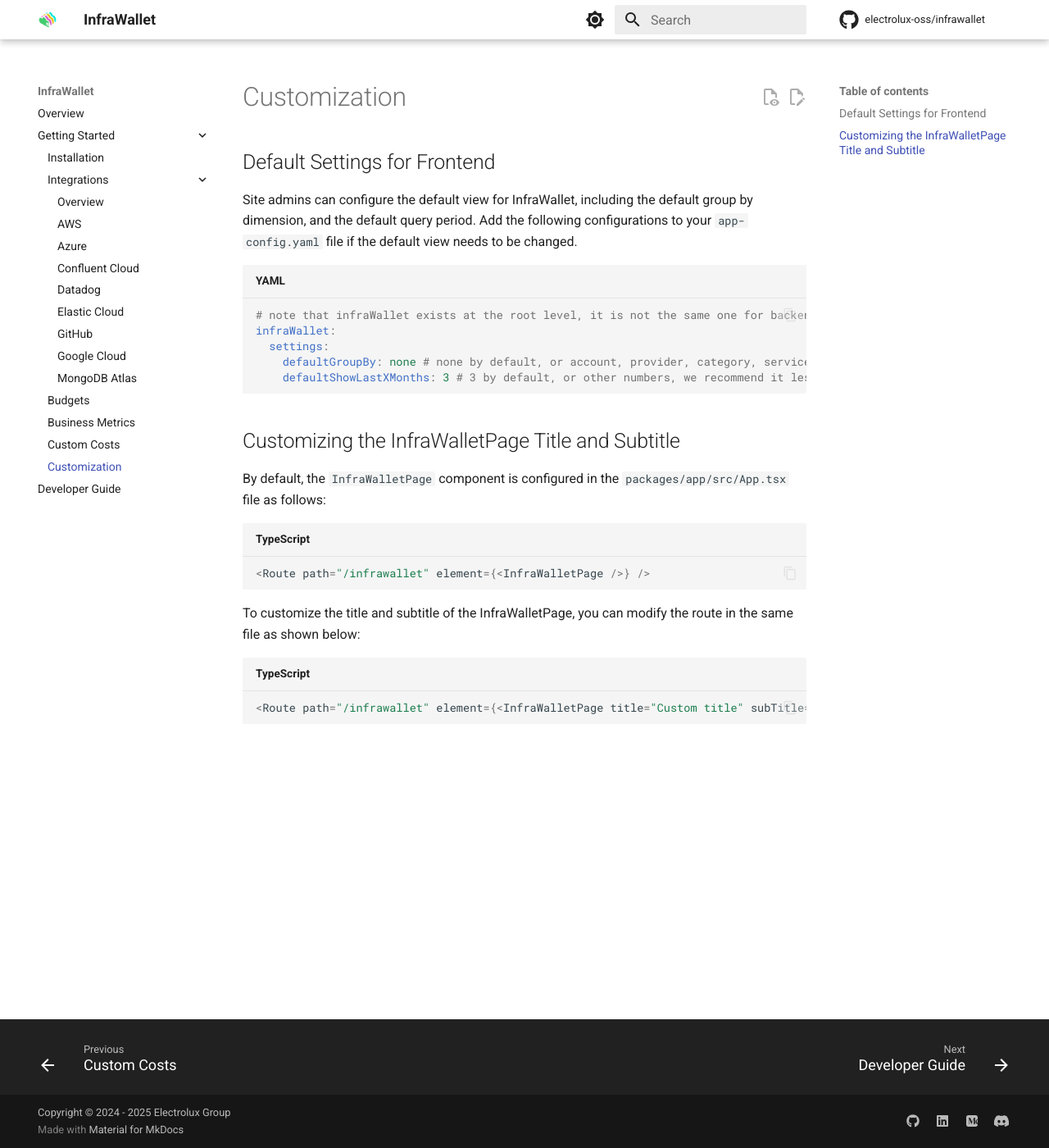
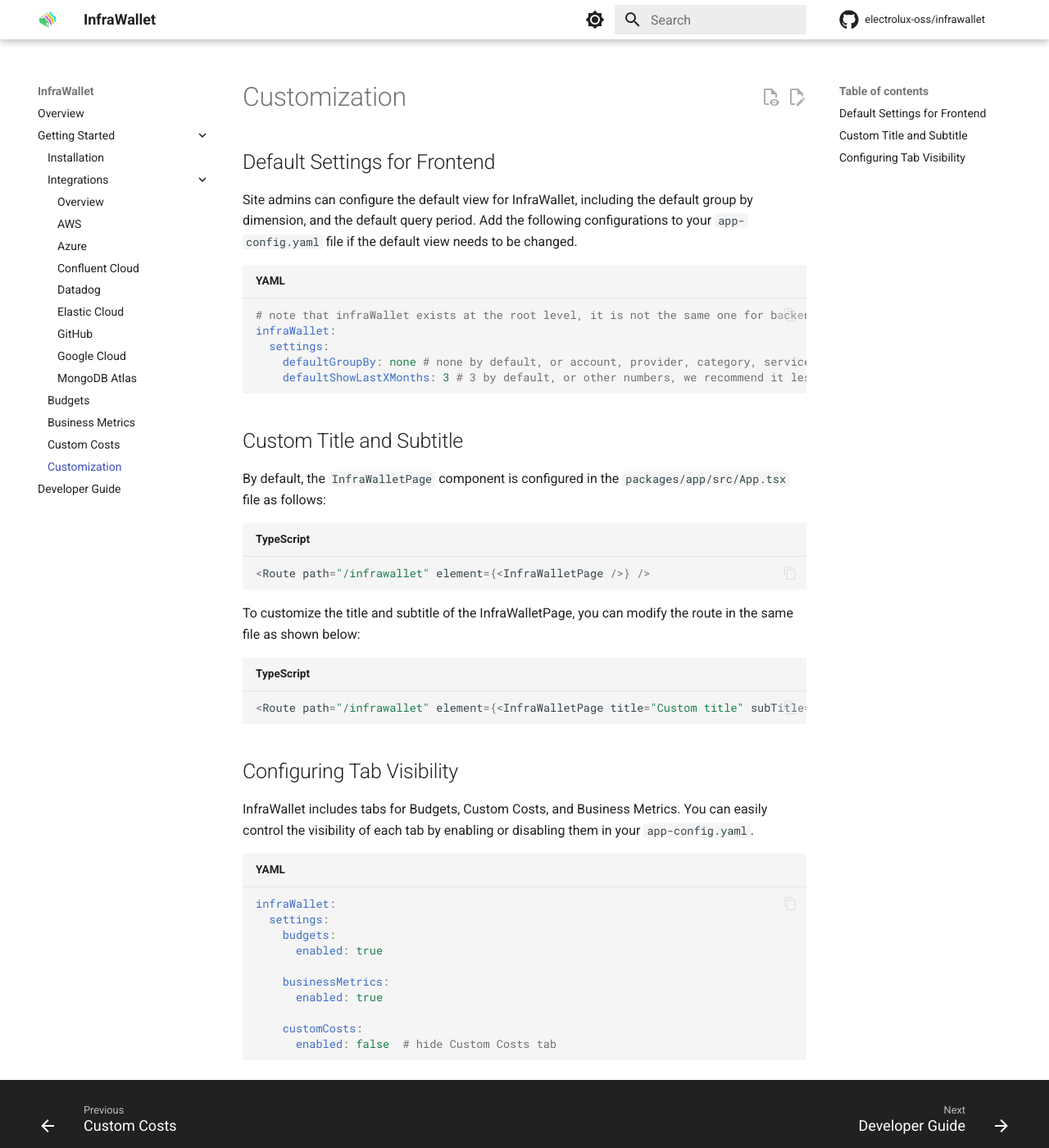
Before and after one commit to electrolux-oss/infrawallet, an MkDocs documentation site: the page built from docs/getting-started/customization.md, in a window 1280 px wide and 1400 px high. Shown: the whole window at 82% size. Built offline with MkDocs 1.6.1 and Material for MkDocs 9.7.7, drawn with Linux system fonts in a browser that asks for light colours; comment, search, counter and statistics services are not loaded.

Commit message:
Update docs (#183)

````diff
--- a/docs/getting-started/customization.md
+++ b/docs/getting-started/customization.md
@@ -12,7 +12,7 @@
     defaultShowLastXMonths: 3 # 3 by default, or other numbers, we recommend it less than 12
 ```
 
-## Customizing the InfraWalletPage Title and Subtitle
+## Custom Title and Subtitle
 
 By default, the `InfraWalletPage` component is configured in the `packages/app/src/App.tsx` file as follows:
 
@@ -25,3 +25,20 @@
 ```ts
 <Route path="/infrawallet" element={<InfraWalletPage title="Custom title" subTitle="Custom subTitle" />} />
 ```
+
+## Configuring Tab Visibility
+
+InfraWallet includes tabs for Budgets, Custom Costs, and Business Metrics. You can easily control the visibility of each tab by enabling or disabling them in your `app-config.yaml`.
+
+```yaml
+infraWallet:
+  settings:
+    budgets:
+      enabled: true
+
+    businessMetrics:
+      enabled: true
+
+    customCosts:
+      enabled: false  # hide Custom Costs tab
+```
````
